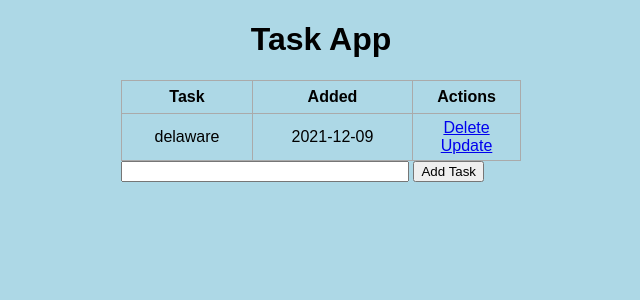
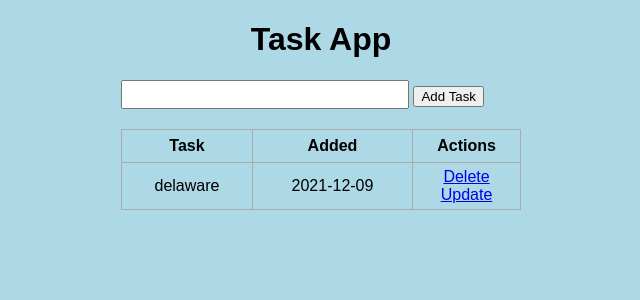
Before and after one commit to masonkimm/python-flask, a Flask app: page / in a window 1280 px wide. Shown: the top 300 px of the page, without its empty margins (319-959 px from the left). Run offline with Flask 2, Linux system fonts and the light colour scheme; data comes from the database, SQL or seed files in the repository; both versions use the stored data as it was after the commit.

Commit message:
crud complete

```diff
--- a/static/css/main.css
+++ b/static/css/main.css
@@ -12,7 +12,12 @@ html {
 h1 {
   text-align: center;
 }
-
+form {
+  margin: 20px 0;
+}
+form #content {
+  font-size: 20px;
+}
 table,
 td,
 th {
--- a/templates/index.html
+++ b/templates/index.html
@@ -3,6 +3,13 @@
 {% endblock %} {% block body %}
 <div class="content">
   <h1>Task App</h1>
+  <form action="/" method="POST">
+    <input type="text" name="content" id="content" />
+    <input type="submit" value="Add Task" />
+  </form>
+  {% if tasks|length < 1 %}
+  <h4>No Tasks Yet.</h4>
+  {% else %}
   <table>
     <tr>
       <th>Task</th>
@@ -21,10 +28,7 @@
     </tr>
     {% endfor %}
   </table>
-  <form action="/" method="POST">
-    <input type="text" name="content" id="content" />
-    <input type="submit" value="Add Task" />
-  </form>
+  {% endif%}
 </div>
 
 {% endblock %}
```
Also changed, not shown: test.db.
